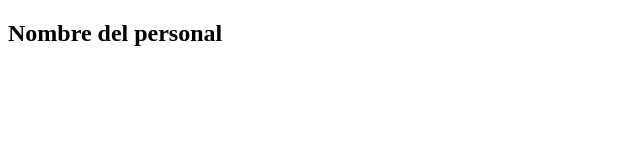
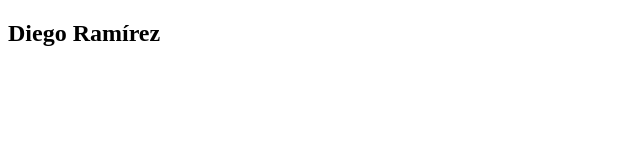
Before and after one commit to vivvidero-it/prueba4, a plain HTML site: page index.html in a window 1280 px wide. Shown: the whole page, without its empty margins (0-640 px from the left). Drawn offline with Linux system fonts and the light colour scheme.

Commit message:
Name added

```diff
--- a/index.html
+++ b/index.html
@@ -9,7 +9,7 @@
 <body>
     <nav>
         <h1>
-            Nombre del personal
+            Diego Ramírez
         </h1>
     </nav>
 </body>
```
